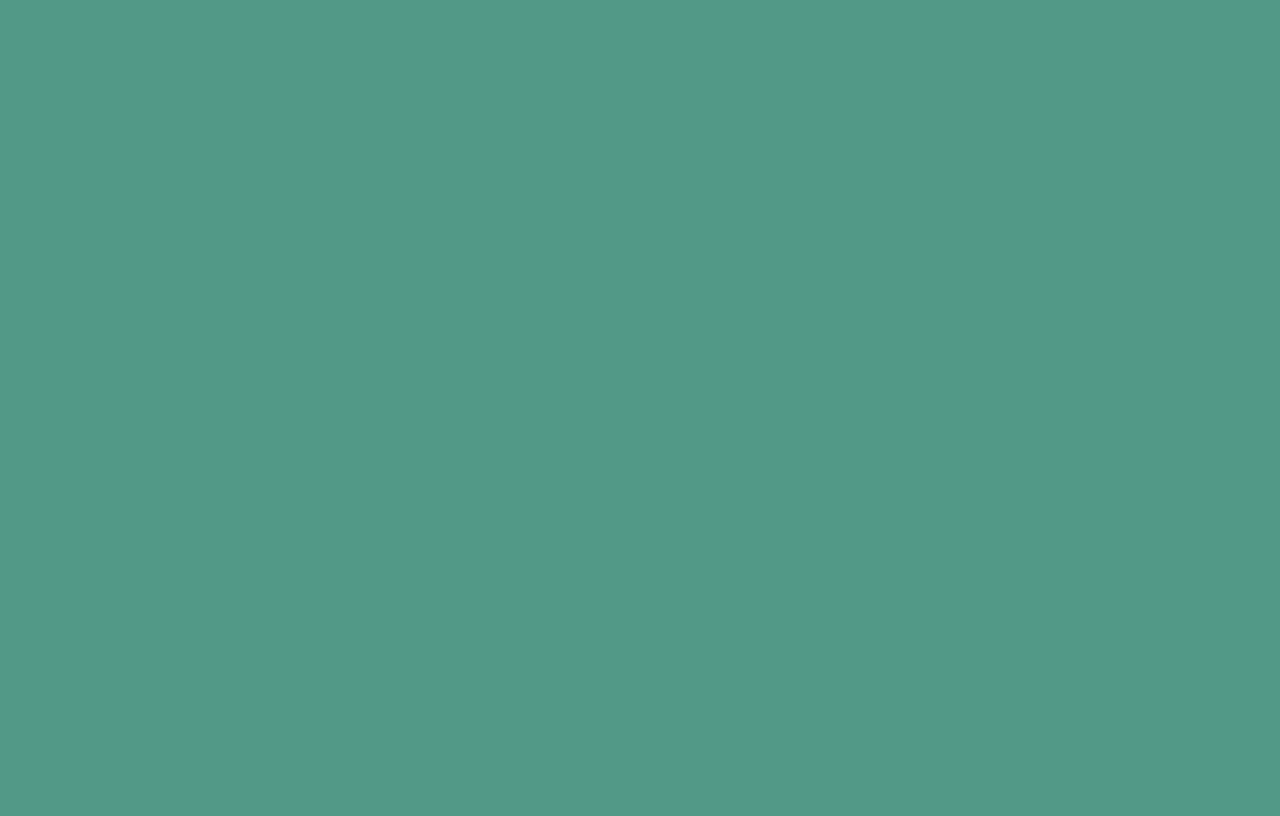
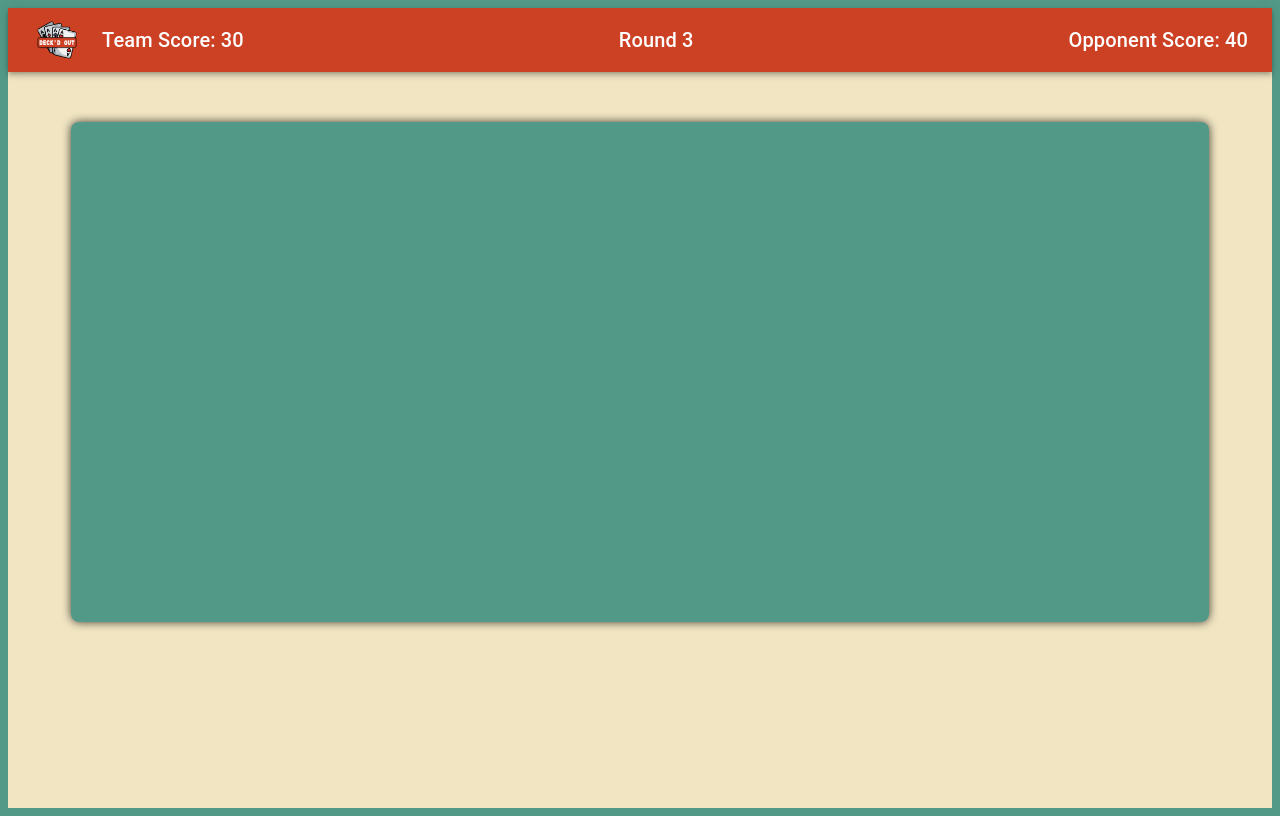
Before and after one commit to NellyBoi18/Deckd-Out, a React (Create React App) app in the folder cardgamehubfrontend/: page /spades in a window 1280 px wide. Before the commit this address had no page. Built offline with nearby package versions, Linux system fonts and the light colour scheme.

Commit message:
spades ui screen

```diff
--- /dev/null
+++ b/cardgamehubfrontend/src/component/game-screens/SpadesDefault.js
@@ -0,0 +1,64 @@
+import React from 'react';
+import { styled } from '@mui/system';
+import { Container, Typography, Button, Grid, Avatar, Box, AppBar, Toolbar } from '@mui/material';
+import Logo from '../../assets/logo.svg';
+
+/**
+ * Define custom styles using styled
+ */
+const RootContainer = styled(Container)({
+  display: 'flex',
+  flexDirection: 'column',
+  alignItems: 'center',
+  justifyContent: 'center',
+  height: '100vh',
+  backgroundColor: '#539987',
+});
+
+/**
+ * Styles for the logo image
+ */
+const LogoImage = styled('img')({
+  maxWidth: '100%',
+  width: '350px',
+  height: 'auto',
+  marginBottom: '2rem',
+});
+
+/**
+ * Functional component representing the home screen
+ */
+function SpadesDefault() {
+  return (
+    <div style={{ backgroundColor: '#F1E5C2', minHeight: '100vh' }}>
+        <AppBar position="static" style={{ backgroundColor: '#CC4124' }}>
+        <Toolbar>
+            <img src={Logo} alt="Logo" style={{ marginRight: '10px', width: '50px' }} />
+            <Typography variant="h6" component="div" sx={{ flexGrow: 1, textAlign: 'left', marginLeft: '10px' }}>
+            Team Score: 30
+            </Typography>
+            <Typography variant="h6" component="div" sx={{ flexGrow: 1, textAlign: 'center' }}>
+            Round 3
+            </Typography>
+            <Typography variant="h6" component="div" sx={{ flexGrow: 1, textAlign: 'right' }}>
+            Opponent Score: 40
+            </Typography>
+        </Toolbar>
+        </AppBar>
+
+        <Box
+        sx={{
+            backgroundColor: '#539987',
+            borderRadius: '8px',
+            width: '90%',
+            height: '500px',
+            margin: '50px auto',
+            transition: 'box-shadow 0.3s',
+            boxShadow: '0px 0px 10px 0px rgba(0,0,0,0.75)'
+        }}
+        />
+    </div>
+  );
+}
+
+export default SpadesDefault;
--- a/cardgamehubfrontend/src/component/nav/CGRouter.js
+++ b/cardgamehubfrontend/src/component/nav/CGRouter.js
@@ -7,6 +7,7 @@ import HomeScreen from "../main-screen/HomeScreen";
 import RegisterScreen from "../main-screen/RegisterScreen";
 import LoginScreen from "../main-screen/LoginScreen";
 import Leaderboard from "../main-screen/Leaderboard";
+import SpadesDefault from "../game-screens/SpadesDefault";
 
 export default function CGRouter() {
     /**
@@ -24,6 +25,7 @@ export default function CGRouter() {
                 <Route path="/register" element={<RegisterScreen />} />
                 <Route path="/login" element={<LoginScreen />} />
                 <Route path="/leaderboard" element={<Leaderboard />} />
+                <Route path="/spades" element={<SpadesDefault />} />
                 {/* <Route path="/TESTING" element={<TestTable />} /> */}
 
                 {/* (temporary reference for how to set up navigation)
```
